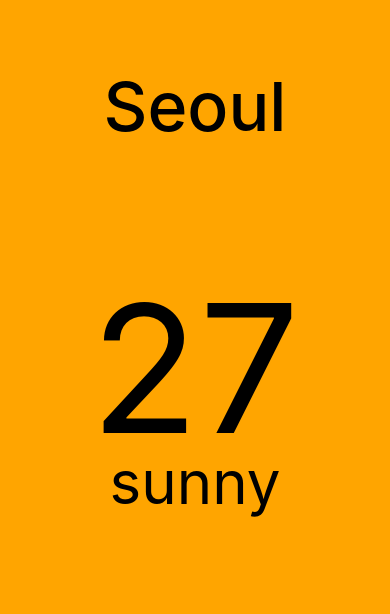
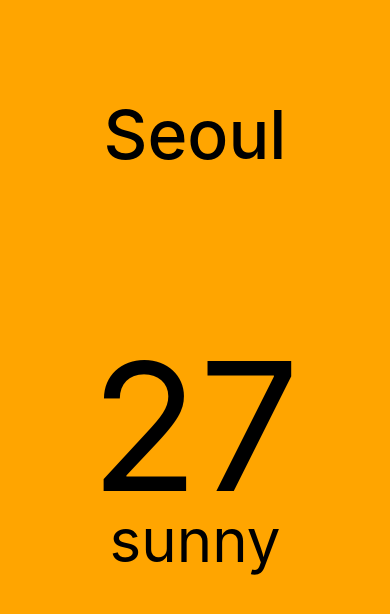
Before and after one commit to dldudals0728/NomadWeather, a React Native app: screen / in a window 390 px wide. Shown: the top 614 px of the page. Built offline with nearby package versions, Linux system fonts and the light colour scheme.

Commit message:
#2.6 Styles part Two ScrollView, Dimensions

```diff
--- a/App.js
+++ b/App.js
@@ -1,6 +1,6 @@
 import ExpoStatusBar from "expo-status-bar/build/ExpoStatusBar";
 import React from "react";
-import { StyleSheet, Text, View } from "react-native";
+import { Dimensions, ScrollView, StyleSheet, Text, View } from "react-native";
 
 export default function App() {
   return (
@@ -8,16 +8,37 @@
       <View style={styles.city}>
         <Text style={styles.cityName}>Seoul</Text>
       </View>
-      <View style={styles.weather}>
+      {/* ScrollView에서는, 기존 View처럼 style prop을 사용하면 안된다. doc의 porps를 찾아보면 나오는데, contentContainerStyle을 사용해야 한다. */}
+      <ScrollView
+        pagingEnabled
+        horizontal
+        showsHorizontalScrollIndicator={false}
+        contentContainerStyle={styles.weather}
+      >
         <View style={styles.day}>
           <Text style={styles.temp}>27</Text>
           <Text style={styles.description}>sunny</Text>
         </View>
-      </View>
+        <View style={styles.day}>
+          <Text style={styles.temp}>27</Text>
+          <Text style={styles.description}>sunny</Text>
+        </View>
+        <View style={styles.day}>
+          <Text style={styles.temp}>27</Text>
+          <Text style={styles.description}>sunny</Text>
+        </View>
+        <View style={styles.day}>
+          <Text style={styles.temp}>27</Text>
+          <Text style={styles.description}>sunny</Text>
+        </View>
+      </ScrollView>
       <ExpoStatusBar style="dark" />
     </View>
   );
 }
+
+// object 안에 width값을 가져오고, 해당 값을 SCREEN_WIDTH에 넣는다.
+const { width: SCREEN_WIDTH } = Dimensions.get("window");
 
 const styles = StyleSheet.create({
   container: {
@@ -34,10 +55,10 @@
     fontWeight: "500",
   },
   weather: {
-    flex: 3,
+    // ScrollView는 기본적으로 기존 화면보다 커야하기 때문에 flex를 없앤다!
   },
   day: {
-    flex: 1,
+    width: SCREEN_WIDTH,
     alignItems: "center",
   },
   temp: {
```
